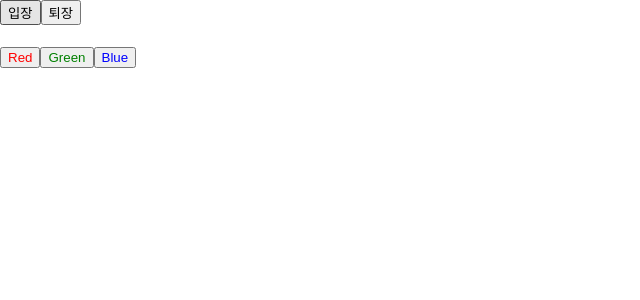
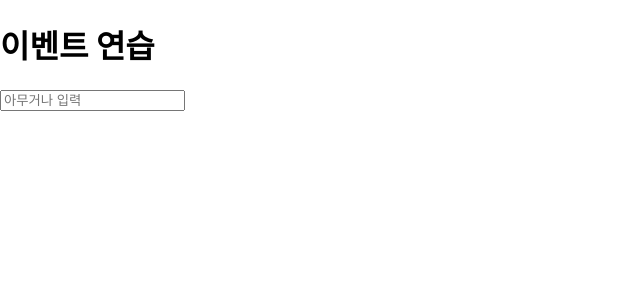
Before and after one commit to parkgeonwoong/study-reacts, a React (Create React App) app: page / in a window 1280 px wide. Shown: the top 300 px of the page, without its empty margins (0-640 px from the left). Built offline with nearby package versions, Linux system fonts and the light colour scheme.

Commit message:
EventHandler onChange

```diff
--- a/src/App.js
+++ b/src/App.js
@@ -2,9 +2,10 @@ import "./App.css";
 import MyComponent from "./components/MyComponent";
 import Counter from "./components/Counter";
 import Say from "./components/Say";
+import EventPractice from "./components/EventPractice";
 
 const App = () => {
-  return <Say />;
+  return <EventPractice />;
 };
 
 export default App;
--- /dev/null
+++ b/src/components/EventPractice.js
@@ -0,0 +1,21 @@
+import { Component } from "react";
+
+class EventPractice extends Component {
+  render() {
+    return (
+      <div>
+        <h1>이벤트 연습</h1>
+        <input
+          type="text"
+          name="message"
+          placeholder="아무거나 입력"
+          onChange={(e) => {
+            console.log(e.target.value);
+          }}
+        ></input>
+      </div>
+    );
+  }
+}
+
+export default EventPractice;
```
Also changed, not shown: 2 other files (tests, documents, lock files or other folders).
